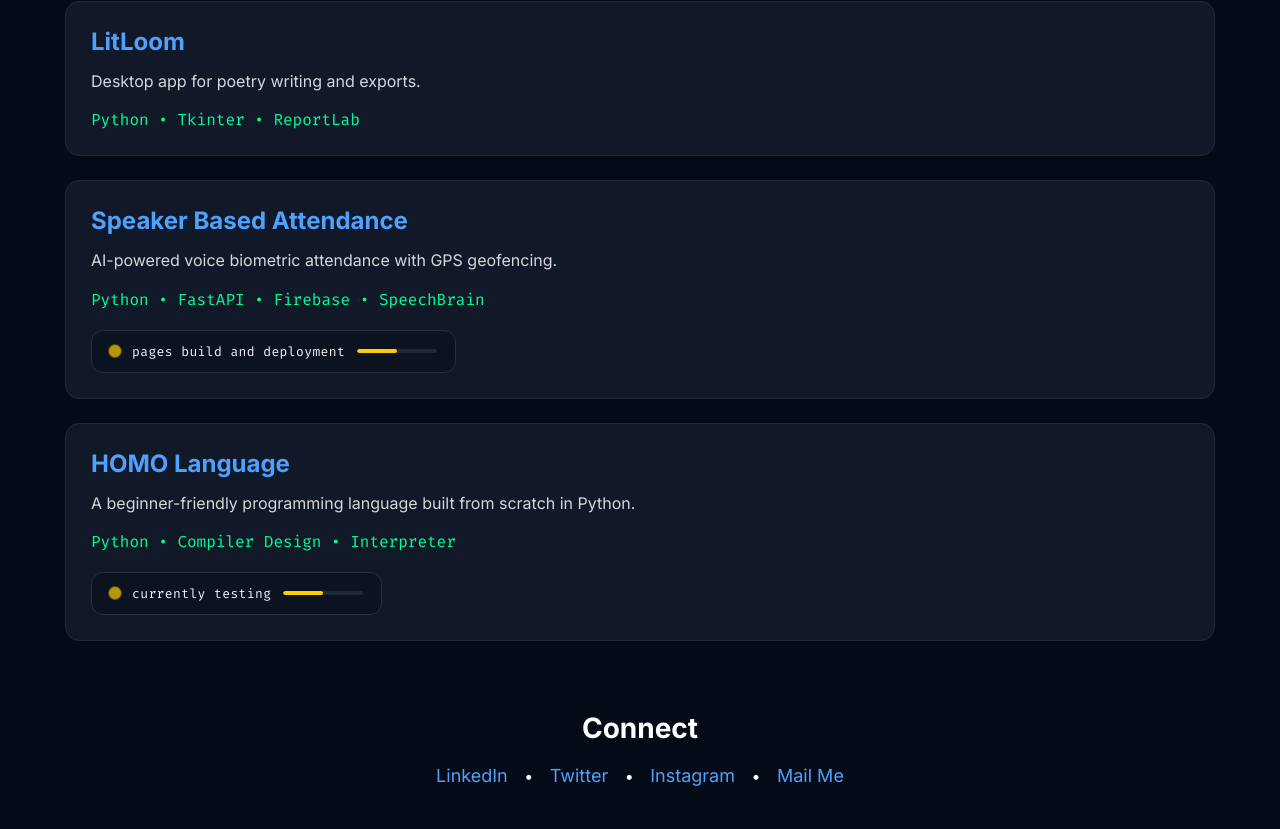
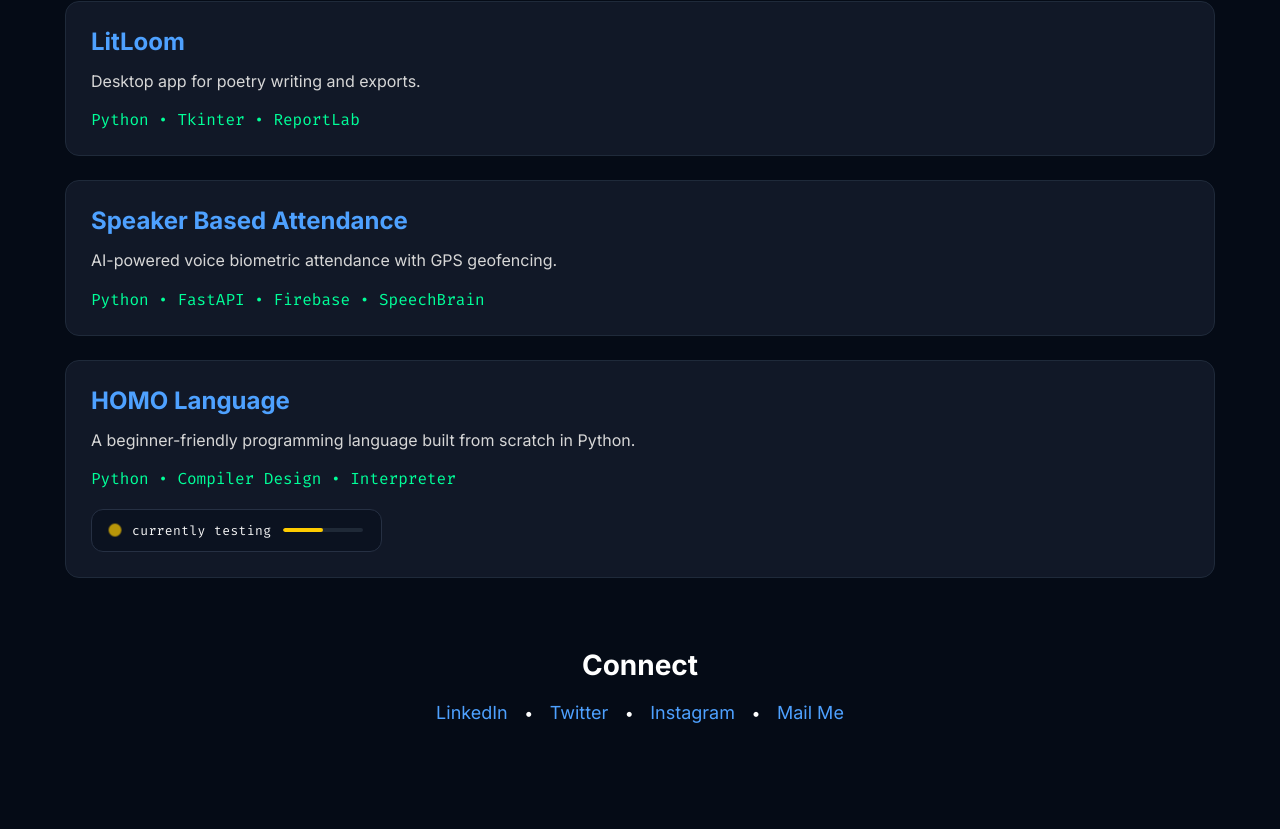
Before and after one commit to karthiksreenivasanp/karthiksreenivasanp.github.io, a plain HTML site: page index.html in a window 1280 px wide. Shown: the part 2698-3527 px from the top of the page. After the commit the page ends 3501 px from the top, so only its background shows below. Drawn offline with Linux system fonts and the light colour scheme.

Commit message:
Update index.html

```diff
--- a/index.html
+++ b/index.html
@@ -519,16 +519,6 @@ print(me.build())</code></pre>
           Python • FastAPI • Firebase • SpeechBrain
         </div>
 
-        <div class="deploy-processing">
-
-          <div class="deploy-dot"></div>
-
-          <span>pages build and deployment</span>
-
-          <div class="loading"></div>
-
-        </div>
-
       </div>
       <div class="project-card">
 
```
